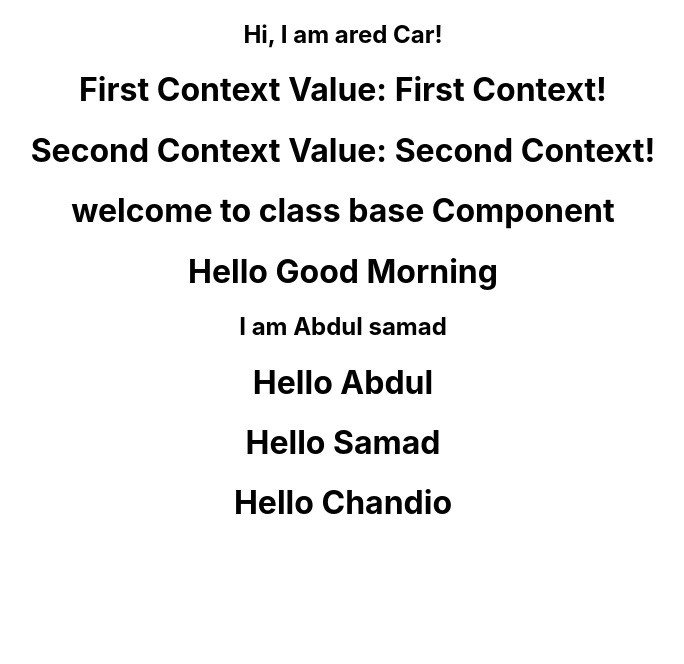
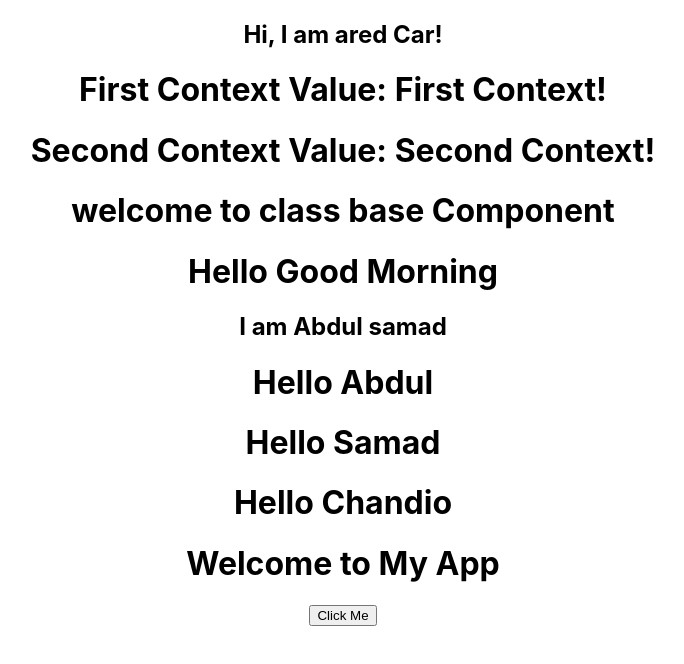
Before and after one commit to chandiosamad07/ead, a React (Create React App) app: page / in a window 1280 px wide. Shown: the top 664 px of the page, without its empty margins (297-981 px from the left). Built offline with nearby package versions, Linux system fonts and the light colour scheme.

Commit message:
Nested Component

```diff
--- a/src/App.js
+++ b/src/App.js
@@ -6,6 +6,7 @@ import Values from "./ContextAPI";
 import Welcome from "./classComponents/welcome";
 import Greeting from "./funcationcomponents/greeting";
 import Greetingprop from "./Props/Greetingprop";
+import Inner from "./funcationcomponents/NestedComponent";
 function App() {
   return (
     <div className="App">
@@ -17,6 +18,7 @@ function App() {
       <Greetingprop name="Abdul" />
       <Greetingprop name="Samad" />
       <Greetingprop name="Chandio" />
+      <Inner></Inner>
 
     </div>
   );
--- /dev/null
+++ b/src/funcationcomponents/NestedComponent.js
@@ -0,0 +1,24 @@
+import React from "react";
+
+function ClickMe(){
+
+    alert("Clicked")
+
+}
+function Outer() {
+  return (
+    <>
+      <button onClick={ClickMe}>Click Me</button>
+    </>
+  );
+}
+
+
+export default function Inner() {
+    return (
+      <>
+        <h1>Welcome to My App</h1>
+        <Outer></Outer>
+      </>
+    );
+  }
```
